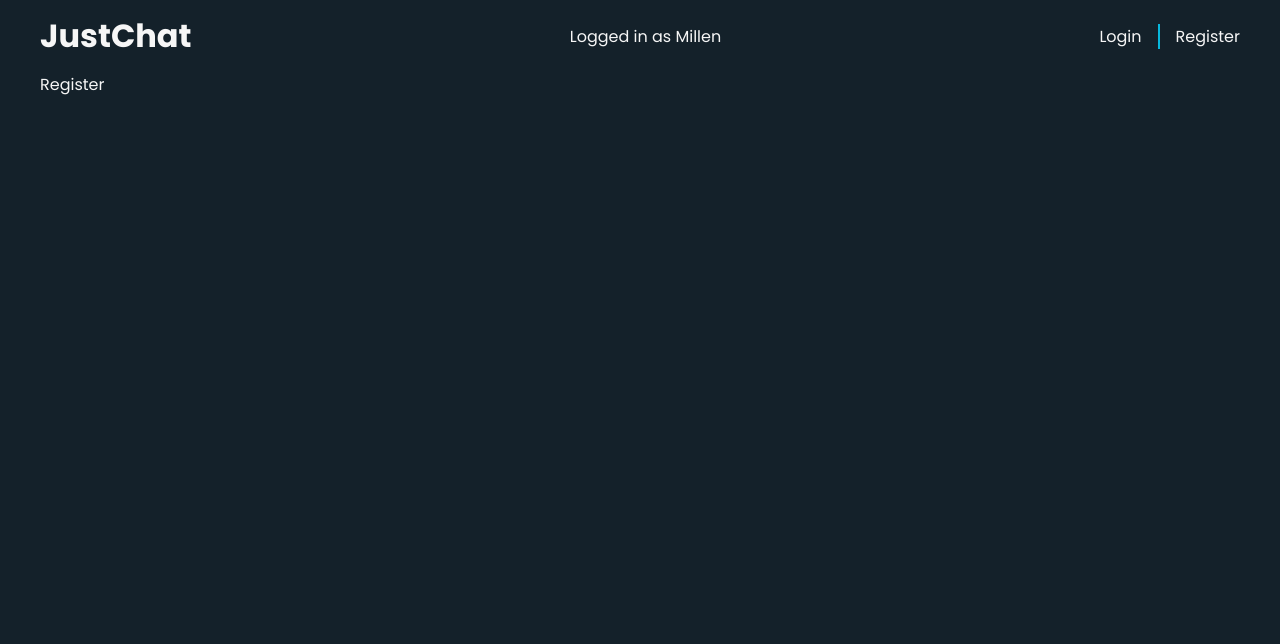
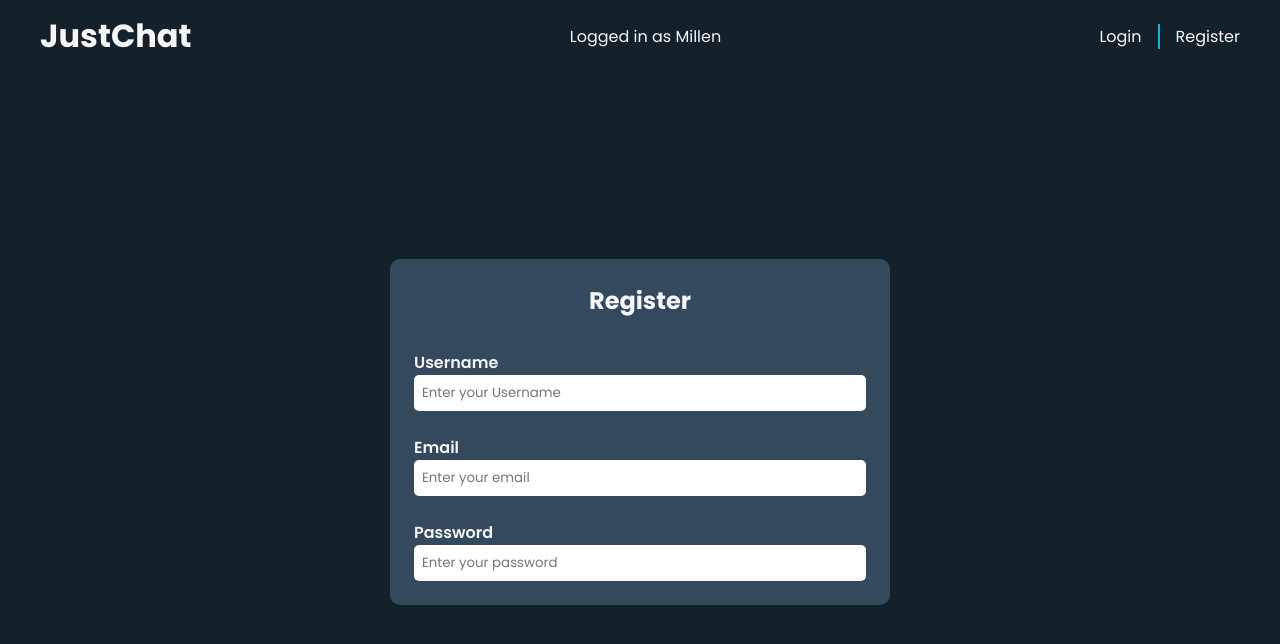
Before and after one commit to Millenmark/fullstack-simple-chat-app, a React (Vite) app in the folder client/: page /register in a window 1280 px wide. Shown: the top 644 px of the page. Built offline with nearby package versions, Linux system fonts and the light colour scheme.

Commit message:
added form for registration

```diff
--- a/client/src/App.css
+++ b/client/src/App.css
@@ -30,3 +30,22 @@ a {
   text-decoration: none;
   font-family: inherit;
 }
+
+form {
+  padding: 1.5rem;
+  border-radius: 10px;
+  background-color: var(--secondary-color);
+  flex-basis: 500px;
+}
+
+label {
+  font-weight: 600;
+}
+
+input {
+  padding: .5rem;
+  border: none;
+  outline: none;
+  border-radius: 5px;
+  font-family: inherit;
+}
--- a/client/src/pages/Register/Register.jsx
+++ b/client/src/pages/Register/Register.jsx
@@ -1,6 +1,46 @@
+import style from './Register.module.css'
+import { ToastContainer, toast } from 'react-toastify'
+import 'react-toastify/dist/ReactToastify.css'
+
 const Register = () => {
   return (
-    <div>Register</div>
+    <div className={style.formContainer}>
+      <form className={style.form}>
+        <h2>Register</h2>
+        <div className={style.formWrapper}>
+          <div className="form-field">
+            <label htmlFor="username">Username</label>
+            <input
+              type="text"
+              name="username"
+              id="username"
+              placeholder="Enter your Username"
+            />
+          </div>
+
+          <div className="form-field">
+            <label htmlFor="email">Email</label>
+            <input
+              type="email"
+              name="email"
+              id="email"
+              placeholder="Enter your email"
+            />
+          </div>
+
+          <div className="form-field">
+            <label htmlFor="password">Password</label>
+            <input
+              type="password"
+              name="password"
+              id="password"
+              placeholder="Enter your password"
+            />
+          </div>
+        </div>
+
+      </form>
+    </div>
   )
 }
 
--- a/client/src/pages/Register/Register.module.css
+++ b/client/src/pages/Register/Register.module.css
@@ -0,0 +1,25 @@
+.formContainer {
+  /* border: 3px solid red; */
+  max-width: 100vw;
+  min-height: 90vh;
+
+  display: flex;
+  justify-content: center;
+  align-items: center;
+}
+
+.form h2 {
+  text-align: center;
+}
+
+.formWrapper {
+  margin-top: 2rem;
+  display: flex;
+  flex-direction: column;
+  gap: 1.5rem;
+}
+
+.formWrapper > * {
+  display: flex;
+  flex-direction: column;
+}
```
